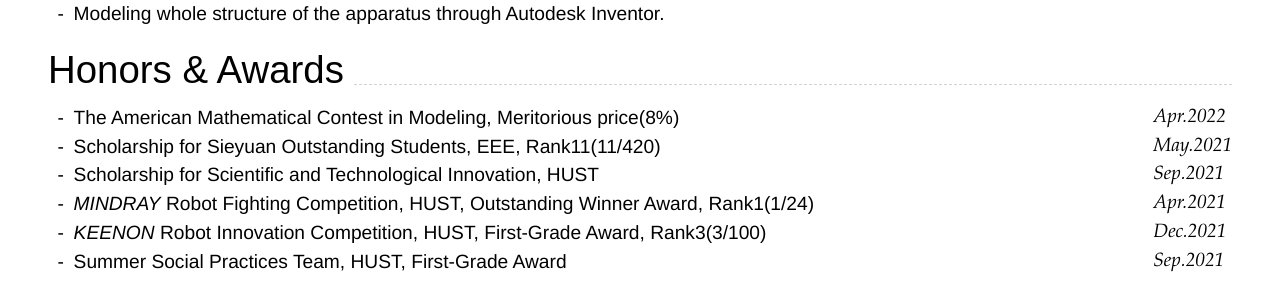
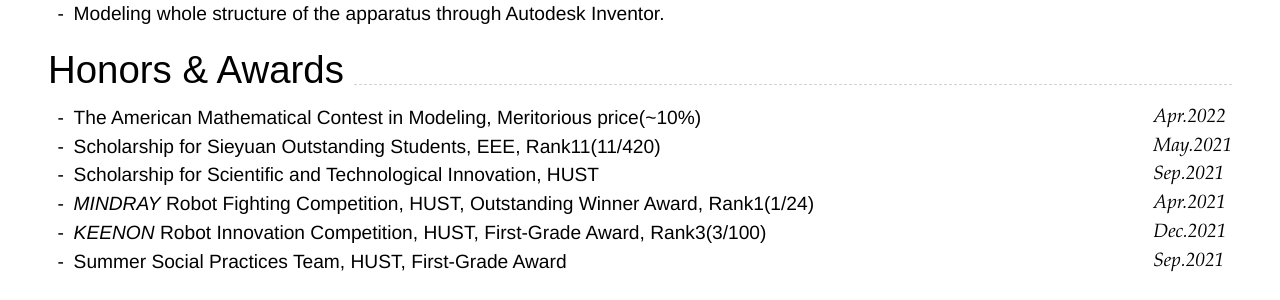
Before and after one commit to NicholasYe/NicholasYe_CV, a Jekyll site: the page built from index.md, in a window 1280 px wide. Shown: the part 1355-1655 px from the top of the page. Built offline with Jekyll 4.4.1, drawn with Linux system fonts in a browser that asks for light colours; nearby versions of some CDN libraries.

Commit message:
5.7_12:47

````diff
--- a/index.md
+++ b/index.md
@@ -92,7 +92,7 @@ Dec.2021
 Sep.2021
 ```
 
-- The American Mathematical Contest in Modeling, Meritorious price(8%)
+- The American Mathematical Contest in Modeling, Meritorious price(~10%)
 - Scholarship for Sieyuan Outstanding Students, EEE, Rank11(11/420)
 - Scholarship for Scientific and Technological Innovation, HUST
 - *MINDRAY* Robot Fighting Competition, HUST, Outstanding Winner Award, Rank1(1/24)
````
